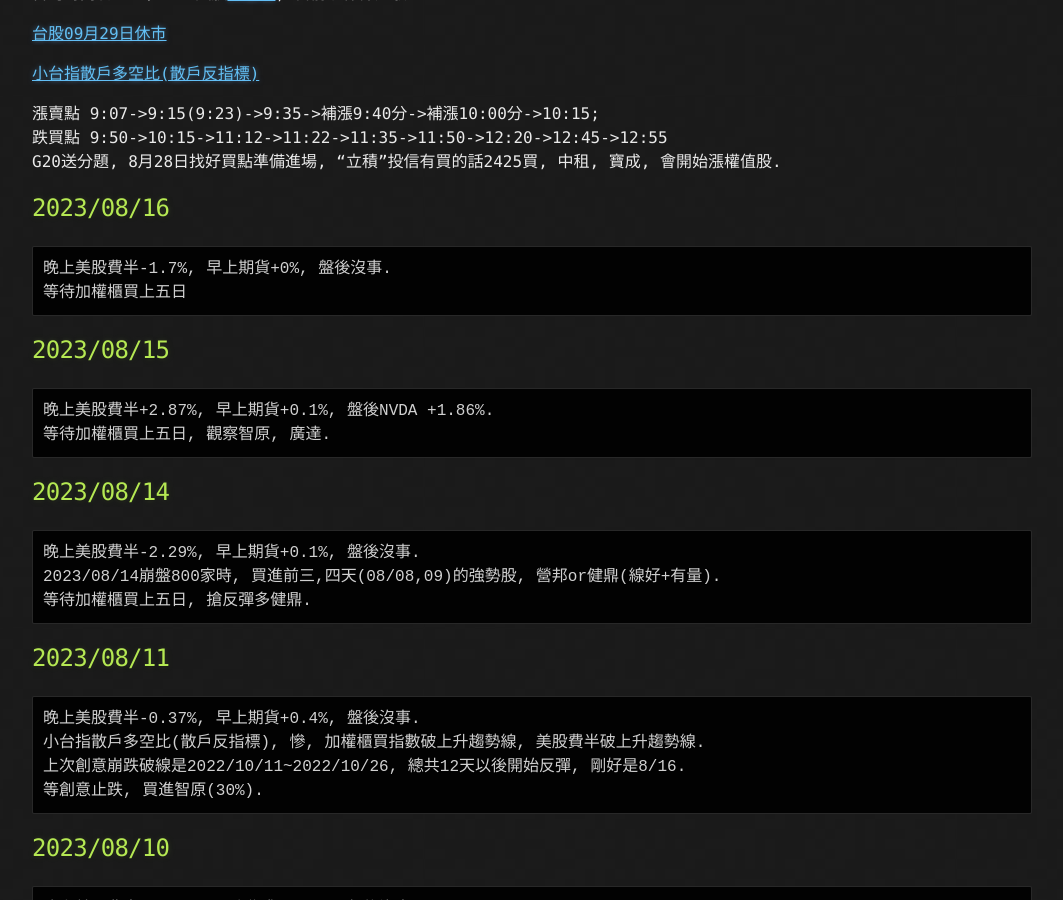
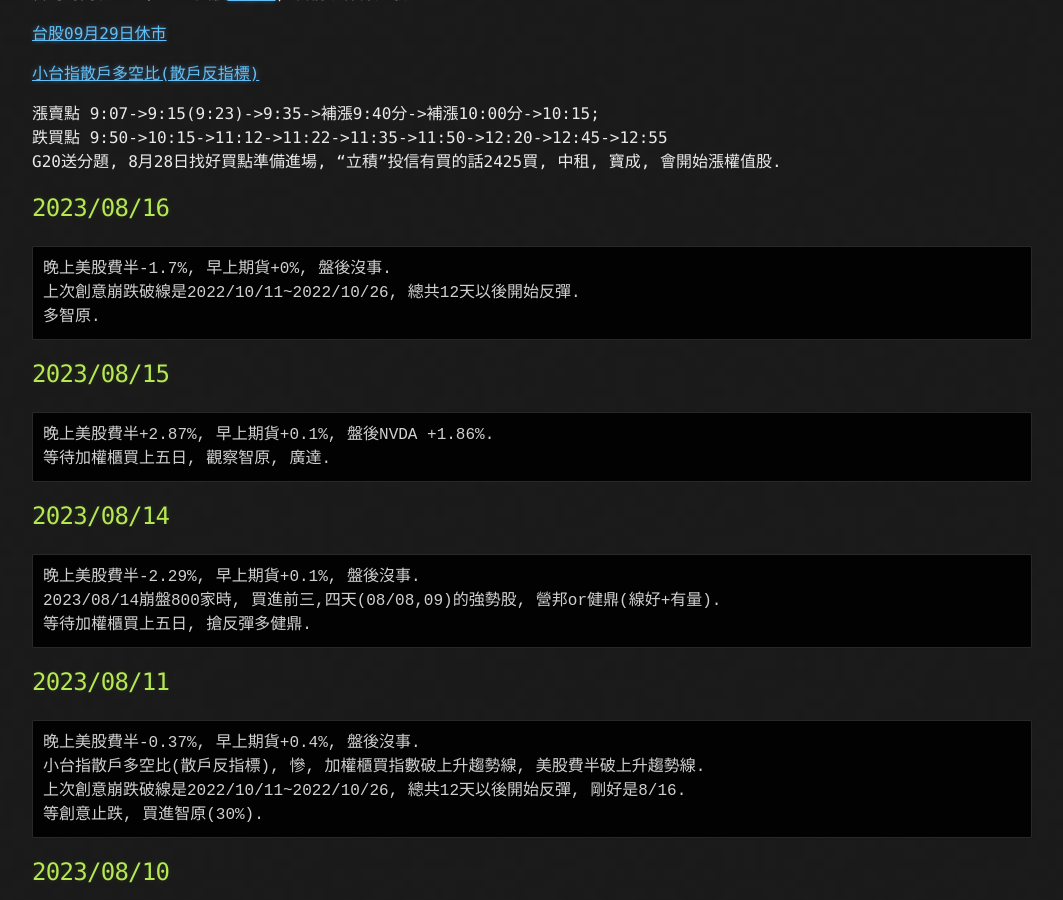
Before and after one commit to lepg5487/Stock_God, a Jekyll site: the page built from index.md, in a window 1280 px wide and 900 px high, scrolled down 436 px. Shown: the whole window, without its empty margins (108-1171 px from the left). Built offline with Jekyll 4.4.1, drawn with Linux system fonts in a browser that asks for light colours; our own code applies the rules of GitHub Pages for plain Markdown files.

Commit message:
Update index.md

````diff
--- a/index.md
+++ b/index.md
@@ -23,7 +23,8 @@ G20送分題, 8月28日找好買點準備進場, "立積"投信有買的話2425
 ## 2023/08/16
 ```
 晚上美股費半-1.7%, 早上期貨+0%, 盤後沒事.
-等待加權櫃買上五日
+上次創意崩跌破線是2022/10/11~2022/10/26, 總共12天以後開始反彈.
+多智原.
 ```
 
 ## 2023/08/15
````
